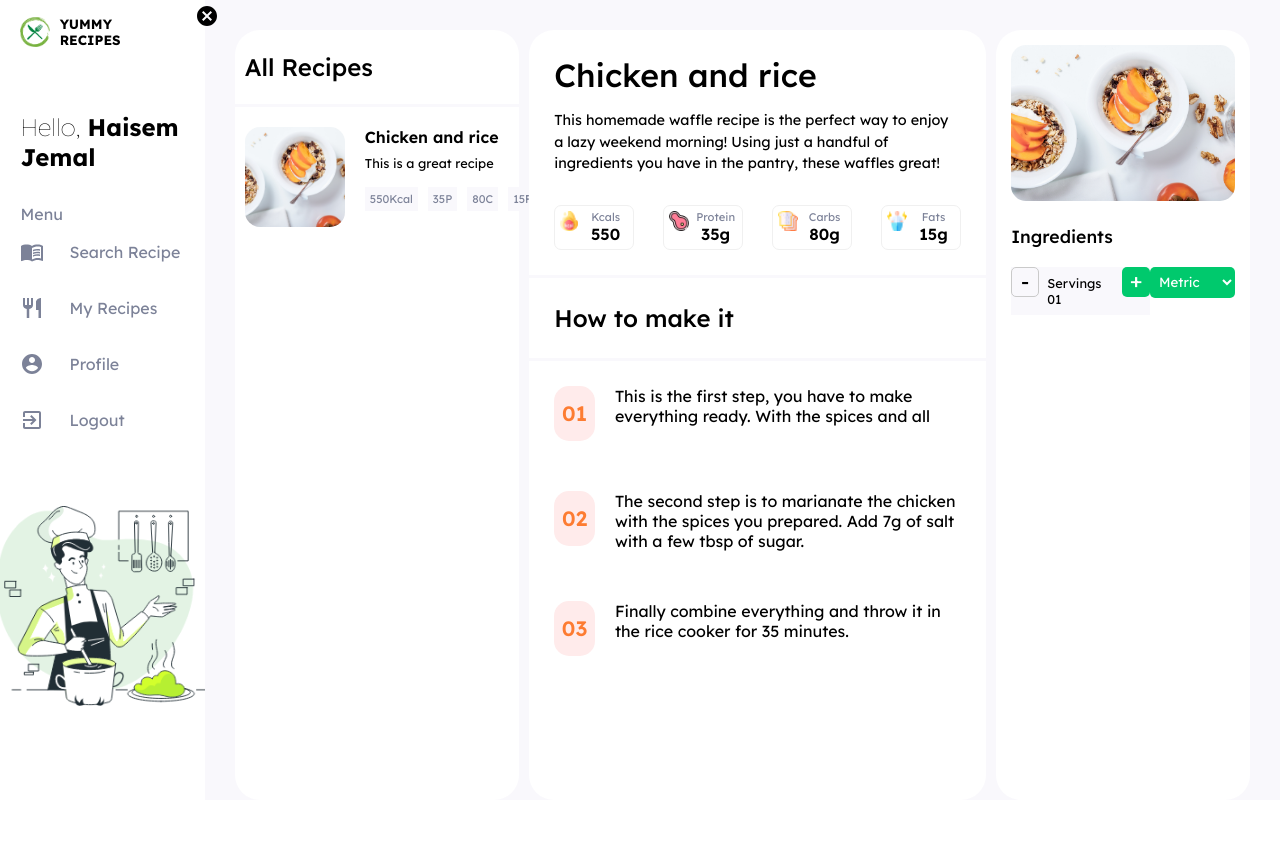
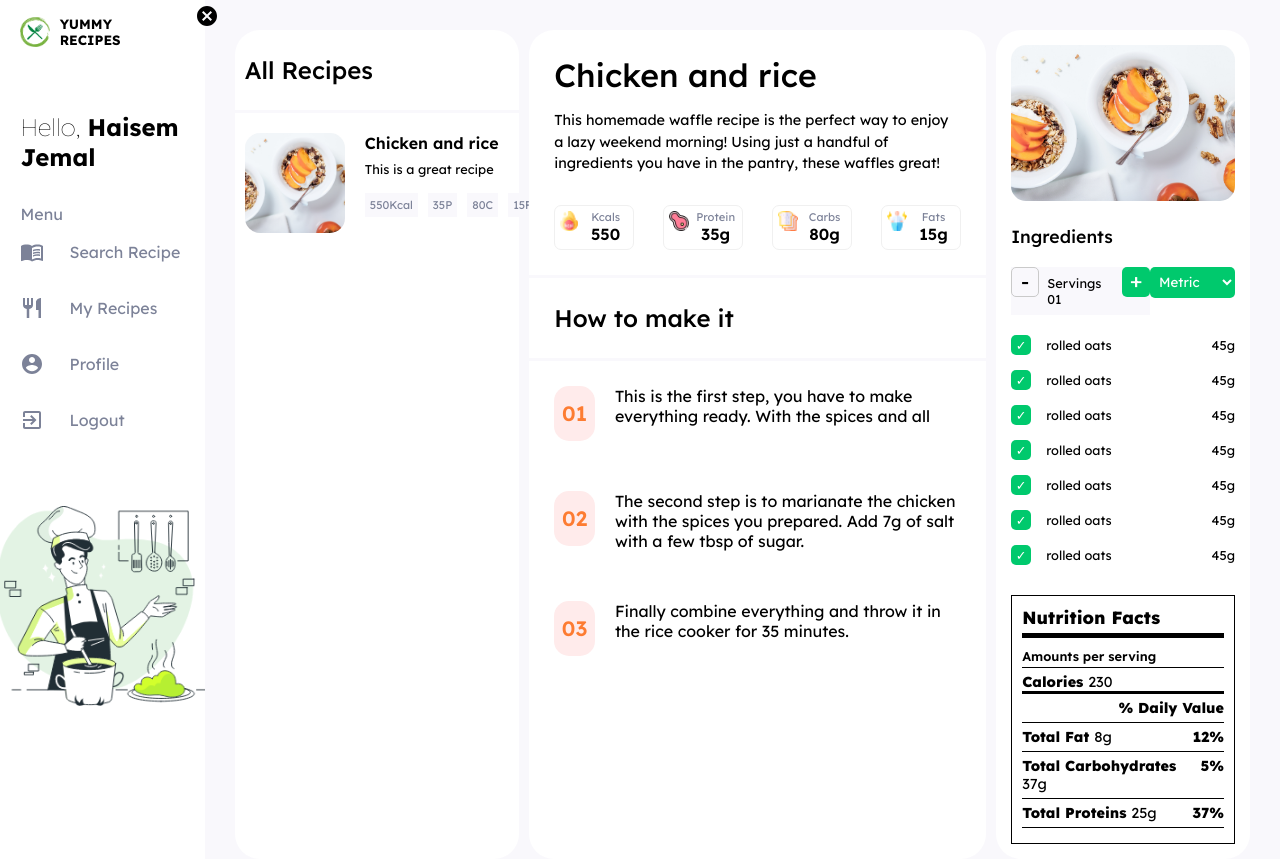
Before and after one commit to Haisem-j/client-startup, a React (Create React App) app: page /recipe in a window 1280 px wide. Before the commit the page ends 800 px from the top, so only its background shows below. Built offline with nearby package versions, Linux system fonts and the light colour scheme.

Commit message:
added nutrition facts sectino

```diff
--- a/src/components/FullRecipePage/RecipeDetails/index.jsx
+++ b/src/components/FullRecipePage/RecipeDetails/index.jsx
@@ -19,9 +19,97 @@ function RecipeDetails() {
             </select>
           </div>
         </div>
-        <div className="r-details-ingredients-ing-list"></div>
+        <div className="r-details-ingredients-ing-list">
+          <div className="r-details-ing">
+            <div className="r-detail-ing-name-check">
+            <div className="r-detail-ing-check">✓</div>
+            <div className="r-detail-ing-name">
+              rolled oats
+            </div>
+
+            </div>
+            <div className="r-detail-ing-amount">45g</div>
+          </div>
+          <div className="r-details-ing">
+            <div className="r-detail-ing-name-check">
+            <div className="r-detail-ing-check">✓</div>
+            <div className="r-detail-ing-name">
+              rolled oats
+            </div>
+
+            </div>
+            <div className="r-detail-ing-amount">45g</div>
+          </div>
+          <div className="r-details-ing">
+            <div className="r-detail-ing-name-check">
+            <div className="r-detail-ing-check">✓</div>
+            <div className="r-detail-ing-name">
+              rolled oats
+            </div>
+
+            </div>
+            <div className="r-detail-ing-amount">45g</div>
+          </div>
+          <div className="r-details-ing">
+            <div className="r-detail-ing-name-check">
+            <div className="r-detail-ing-check">✓</div>
+            <div className="r-detail-ing-name">
+              rolled oats
+            </div>
+
+            </div>
+            <div className="r-detail-ing-amount">45g</div>
+          </div>
+          <div className="r-details-ing">
+            <div className="r-detail-ing-name-check">
+            <div className="r-detail-ing-check">✓</div>
+            <div className="r-detail-ing-name">
+              rolled oats
+            </div>
+
+            </div>
+            <div className="r-detail-ing-amount">45g</div>
+          </div>
+          <div className="r-details-ing">
+            <div className="r-detail-ing-name-check">
+            <div className="r-detail-ing-check">✓</div>
+            <div className="r-detail-ing-name">
+              rolled oats
+            </div>
+
+            </div>
+            <div className="r-detail-ing-amount">45g</div>
+          </div>
+          <div className="r-details-ing">
+            <div className="r-detail-ing-name-check">
+            <div className="r-detail-ing-check">✓</div>
+            <div className="r-detail-ing-name">
+              rolled oats
+            </div>
+
+            </div>
+            <div className="r-detail-ing-amount">45g</div>
+          </div>
+        </div>
       </div>
-      <div className="r-details-nutrition-facts"></div>
+      <div className="r-details-nutrition-facts">
+          <div className="r-details-nutrition-facts-title">Nutrition Facts</div>
+          <div className="r-details-nutrition-facts-a-serving">Amounts per serving</div>
+          <div className="r-details-nutrition-facts-calories">Calories <span>230</span></div>
+          <div className="r-details-nutrition-facts-dvalue">% Daily Value</div>
+          <div className="r-details-nutrition-facts-macros">
+            <div className="r-details-macros-total">Total Fat <span>8g</span></div>
+            <div className="r-details-macros-dv">12%</div>
+          </div>
+          <div className="r-details-nutrition-facts-macros">
+            <div className="r-details-macros-total">Total Carbohydrates <span>37g</span></div>
+            <div className="r-details-macros-dv">5%</div>
+          </div>
+          <div className="r-details-nutrition-facts-macros">
+            <div className="r-details-macros-total">Total Proteins <span>25g</span></div>
+            <div className="r-details-macros-dv">37%</div>
+          </div>
+      </div>
     </div>
   );
 }
--- a/src/components/FullRecipePage/RecipeDetails/recipeDetails.scss
+++ b/src/components/FullRecipePage/RecipeDetails/recipeDetails.scss
@@ -70,3 +70,106 @@
         }
     }
 }
+
+.r-details-ingredients-ing-list{
+    margin-bottom: 20px;
+    margin-top: 20px;
+    display: flex;
+    flex-direction: column;
+    max-height: 240px;
+    overflow: scroll;
+    overflow-x: hidden;
+    overflow-y: auto;
+}
+
+.r-details-ing{
+    display: flex;
+    font-size: 0.8rem;
+    justify-content: space-between;
+    margin-bottom: 15px;
+}
+
+.r-detail-ing-name-check{
+    display: flex;
+}
+.r-detail-ing-check{
+    background-color: $defaultGreen;
+    height: 20px;
+    width: 20px;
+    display: flex;
+    align-items: center;
+    justify-content: center;
+    color: white;
+    margin-right: 15px;
+    border-radius: 5px;
+    cursor: pointer;
+}
+
+.r-detail-ing-name{
+    display: flex;
+    justify-content: center;
+    align-items: center;
+}
+
+.r-detail-ing-amount{
+    display: flex;
+    justify-content: center;
+    align-items: center;
+}
+
+
+.r-details-nutrition-facts{
+    border: solid black 0.5px;
+    padding: 10px;
+    min-height: 150px;
+}
+
+.r-details-nutrition-facts-title{
+    font-size: 1.1rem;
+    font-weight: 800;
+    margin-bottom: 10px;
+    border-bottom: solid black 5px;
+    padding-bottom: 5px;
+}
+
+.r-details-nutrition-facts-a-serving{
+    font-size: 0.8rem;
+    font-weight: 600;
+    border-bottom: solid black 1px;
+    padding-bottom: 3px;
+    margin-bottom: 5px;
+}
+
+.r-details-nutrition-facts-calories{
+    font-size: 0.9rem;
+    font-weight: 800;
+    border-bottom: solid black 3px;
+    span{
+        font-weight: 400;
+    }
+}
+
+
+.r-details-nutrition-facts-dvalue{
+    display: flex;
+    justify-content: flex-end;
+    font-size: 0.9rem;
+    font-weight: 800;
+    margin-bottom: 5px;
+    border-bottom: solid black 1px;
+    padding-bottom: 5px;
+    padding-top: 5px;
+}
+
+.r-details-nutrition-facts-macros{
+    padding-bottom: 5px;
+    display: flex;
+    justify-content: space-between;
+    font-size: 0.9rem;
+    font-weight: 800;
+    border-bottom: solid black 1px;
+    margin-bottom: 5px;
+    span{
+        font-weight: 400;
+    }
+}
```
